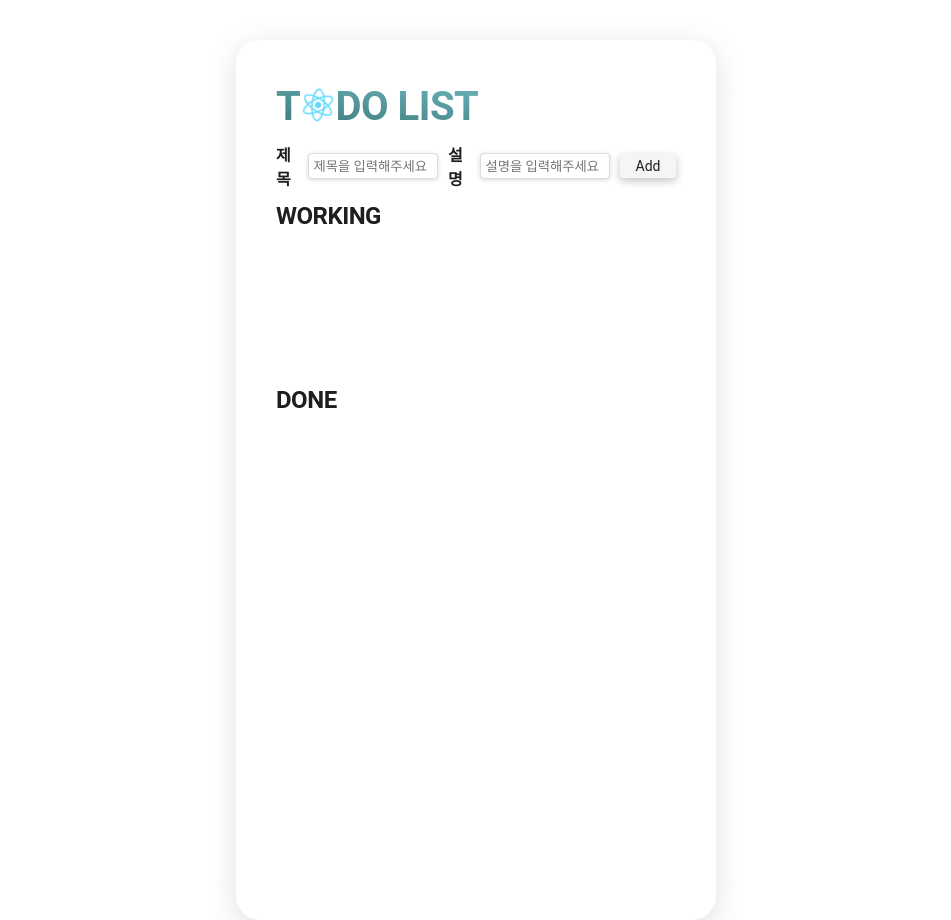
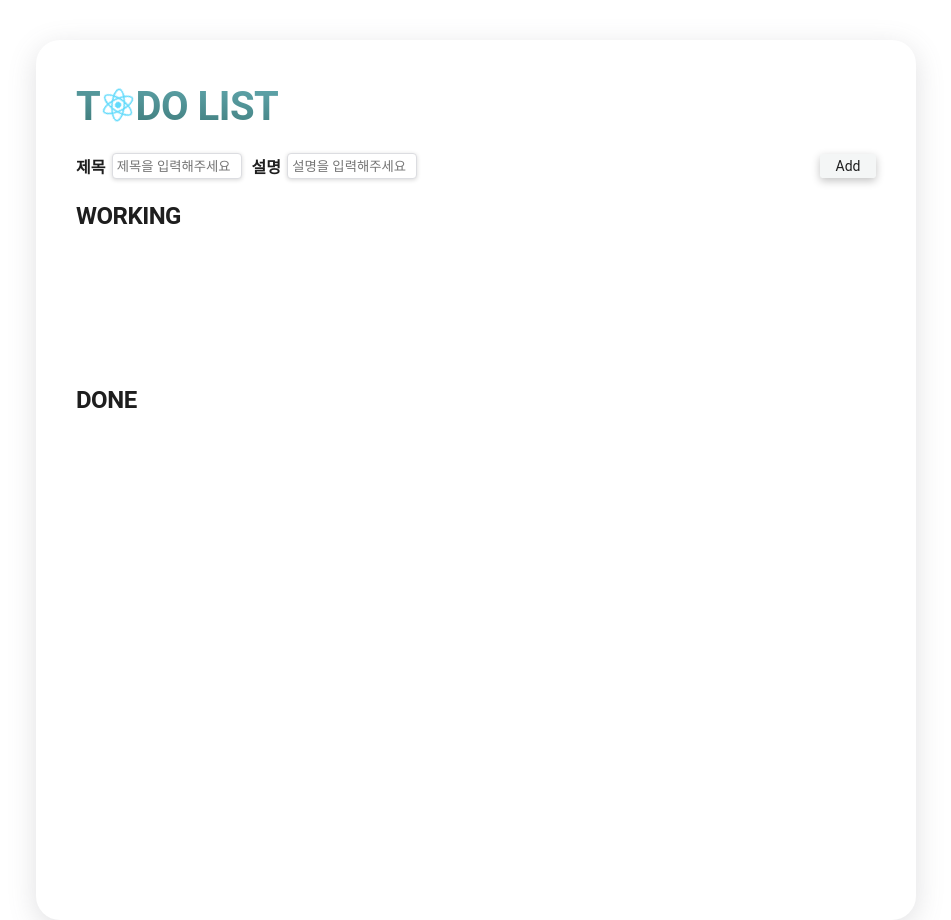
Before and after one commit to makepin2r/hh99_react_todolist, a React (Create React App) app: page / in a window 1280 px wide. Shown: the whole page, without its empty margins (164-1115 px from the left). Built offline with nearby package versions, Linux system fonts and the light colour scheme; a web font is replaced by a local one.

Commit message:
template.css width 수정

```diff
--- a/src/components/Template.css
+++ b/src/components/Template.css
@@ -8,7 +8,7 @@
   }
 
   .template {
-    width: 50vh;
+    width: 100vh;
     max-width: 1200px;
     min-height: 800px;
     margin: 5vh auto 0;
```
